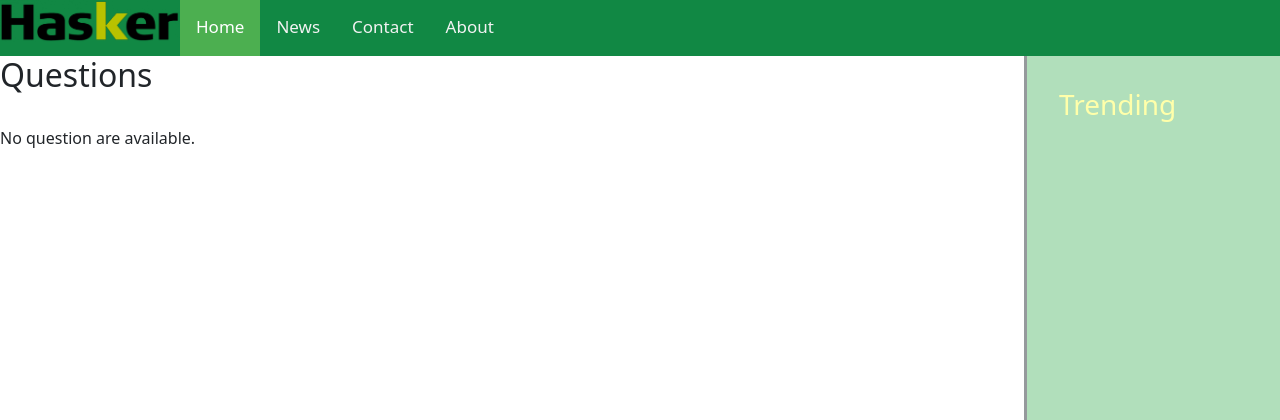
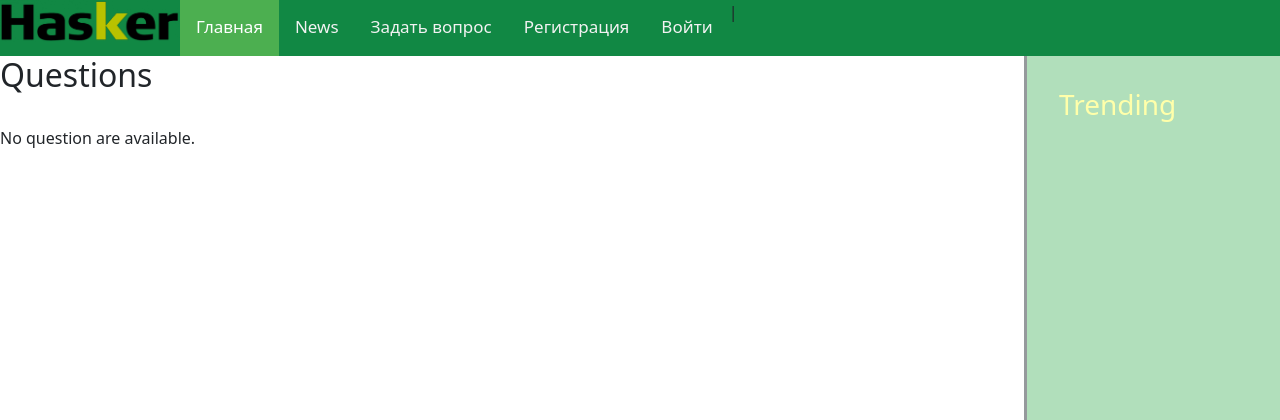
Before and after one commit to EvgrafovAlexander/otus_python, a Django app: page /posts/ in a window 1280 px wide. Shown: the top 420 px of the page. Run offline with Django 4.2, Linux system fonts and the light colour scheme; data that the repository does not hold is empty.

Commit message:
add templates

```diff
--- a/hasker/hasker/hasker/posts/templates/posts/layout.html
+++ b/hasker/hasker/hasker/posts/templates/posts/layout.html
@@ -14,10 +14,10 @@
 <body>
      <div class="topnav">
          <img src="{% static 'posts/img/hasker_image.png' %}" alt="Logo">
-      <a class="active" href="#home">Home</a>
+      <a class="active" href="{% url 'posts:index' %}">Главная</a>
       <a href="#news">News</a>
-      <a href="#contact">Contact</a>
-      <a href="#about">About</a>
+      <a href="{% url 'posts:add_question' %}">Задать вопрос</a>
+      <a href="{% url 'posts:register' %}">Регистрация</a> | <a href="{% url 'posts:login' %}">Войти</a>
     </div>
 
      <aside>
--- a/hasker/hasker/hasker/posts/urls.py
+++ b/hasker/hasker/hasker/posts/urls.py
@@ -8,4 +8,10 @@ urlpatterns = [
     path("", views.IndexView.as_view(), name="index"),
     # ex: /posts/5/
     path("<int:pk>/", views.DetailView.as_view(), name="detail"),
+    # ex: /posts/register
+    path("register/", views.register, name="register"),
+    # ex: /posts/login
+    path("login/", views.login, name="login"),
+    # ex: /posts/add_question
+    path("add_question/", views.add_question, name="add_question"),
 ]
--- a/hasker/hasker/hasker/posts/views.py
+++ b/hasker/hasker/hasker/posts/views.py
@@ -28,3 +28,15 @@ class DetailView(generic.DetailView):
         Excludes any questions that aren't published yet.
         """
         return Question.objects.filter(pub_date__lte=timezone.now())
+
+
+def register(request):
+    return None
+
+
+def login(request):
+    return None
+
+
+def add_question(request):
+    return None
```
